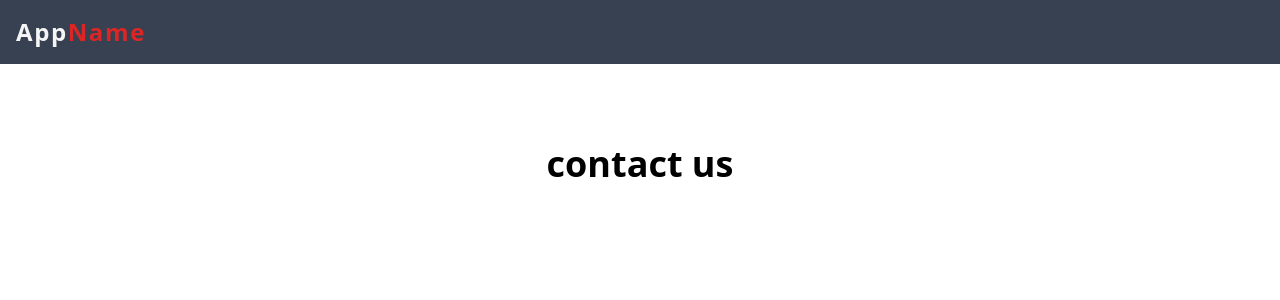
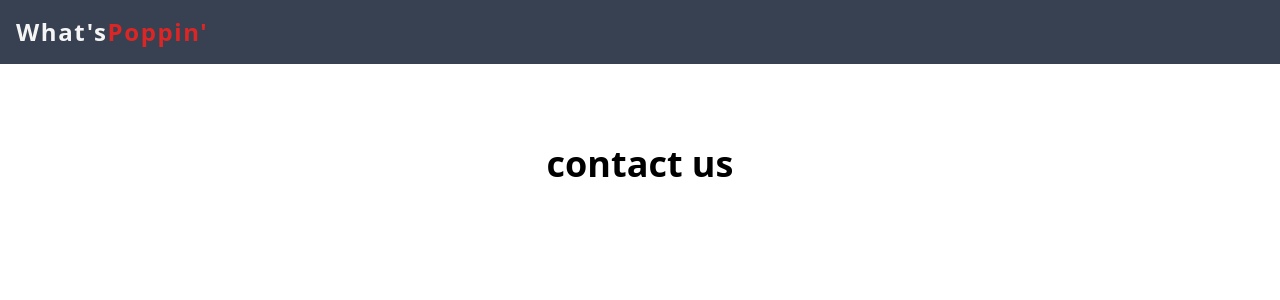
Before and after one commit to EdMark11/movieApp, a Next.js app: page /contact in a window 1280 px wide. Shown: the top 300 px of the page. Built offline with nearby package versions, Linux system fonts and the light colour scheme.

Commit message:
fixed issue with grid alignment

```diff
--- a/src/components/Landing.js
+++ b/src/components/Landing.js
@@ -7,10 +7,10 @@ const Landing = () => {
             <div className='w-60 mx-auto'>
                 <Image src={"/watchmovie.png"} height={250} width={250} alt=""/>
             </div>
-            <h1 className="text-2xl text-gray-700 uppercase font-bold">Welcome to APPNAME</h1>
-            <p className="text-gray-500">Browse the latest movies!</p>
+            <h1 className="text-2xl text-gray-700 uppercase font-bold">Welcome to What's Poppin'</h1>
+            <p className="text-gray-500">Browse the most popular movies right now!</p>
             <Link href="/contact">
-                <button className="bg-gray-700 text-white py-3 px-6 rounded text-sm mt-4">CONTACT</button>
+                <button className="bg-gray-700 text-white py-3 px-6 rounded text-sm mt-4">Surprise me!</button>
             </Link>
 
         </div>
--- a/src/components/Meta.js
+++ b/src/components/Meta.js
@@ -15,7 +15,7 @@ const Meta = ({keywords, description, title}) => {
 }
 
 Meta.defaultProps = {
-    title: 'AppName',
+    title: 'What\'s poppin\'',
     keywords: 'movie app, popular',
     description: 'list of movies'
 }
--- a/src/components/MovieCard.js
+++ b/src/components/MovieCard.js
@@ -4,11 +4,11 @@ import Link from "next/link"
 const MovieCard = ({movie}) => {
   return (
     <Link className="" href={`/movie/${movie.id}`} passHref>
-      <div className="bg-white shadow-sm rounded-md cursor-pointer">
+      <div className="bg-white h-full shadow-sm rounded-md cursor-pointer">
         <Image src={`https://image.tmdb.org/t/p/w500${movie.poster_path}`} width={700} height={800} className="rounded-t-md" alt=""/>
-        <div className="px-6 py-6">
+        <div className="px-6 py-2">
           <div className="font-bold text-lg mb-2">{movie.title}</div>
-          <p className="text-gray-700  text-base mb-1">{movie.release_date}</p>
+          <p className="text-gray-700   text-base mb-1">{movie.release_date}</p>
         </div>
       </div>
     </Link>
--- a/src/components/Navbar.js
+++ b/src/components/Navbar.js
@@ -5,8 +5,8 @@ const Navbar = () => {
     <nav className="bg-gray-700">
         <div className="font-bold text-neutral-100 p-4 max-w-7xl mx-auto container tracking-widest">
             <Link legacyBehavior href="/">
-                <a className="text-base md:text-2xl">App
-                    <span className="text-red-600">Name</span>
+                <a className="text-base md:text-2xl">What's
+                    <span className="text-red-600">Poppin'</span>
                 </a>
             </Link>
         </div>
```
